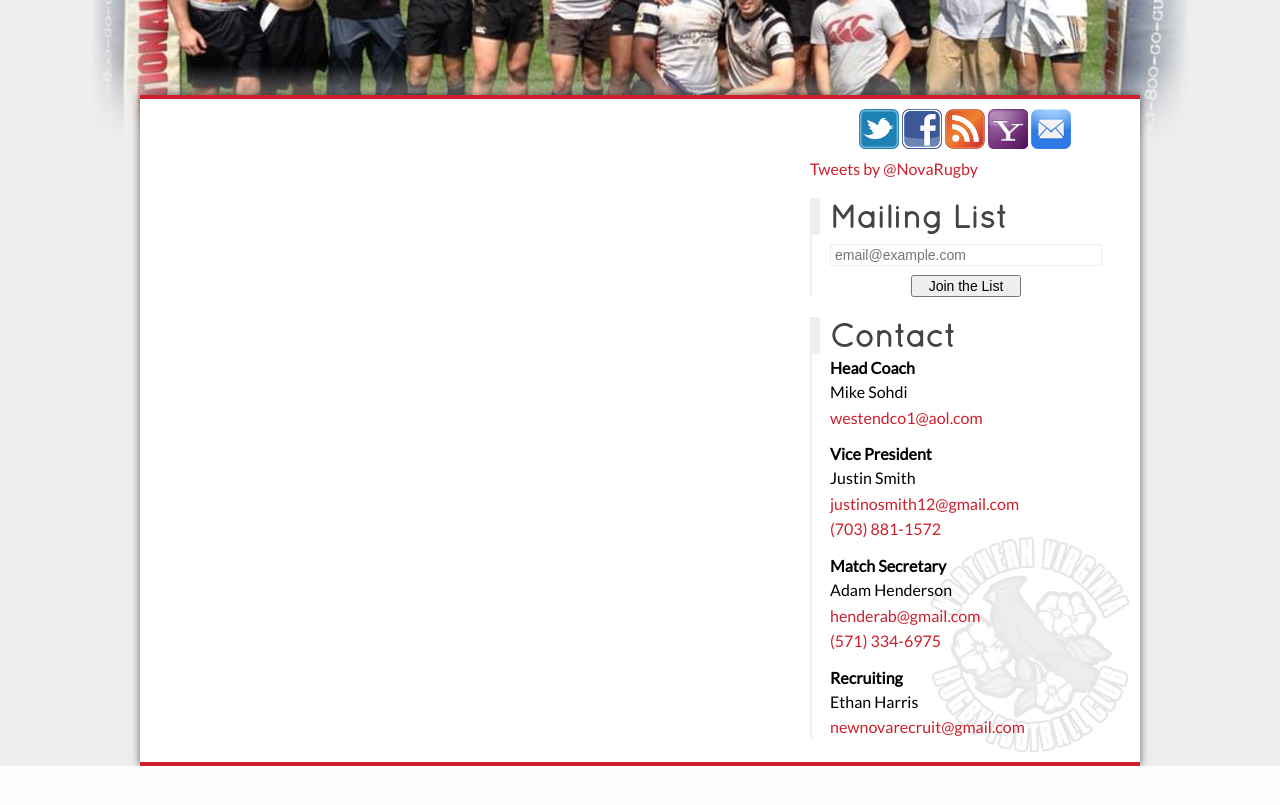
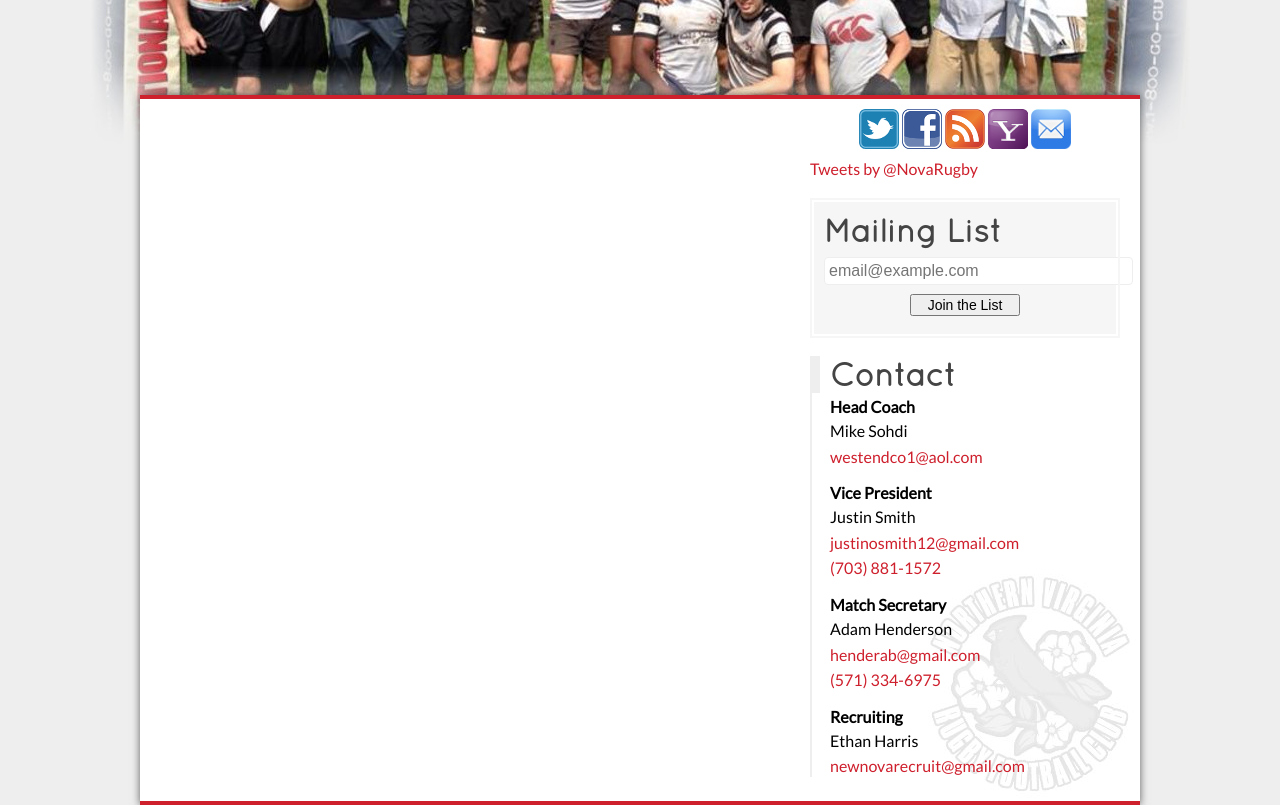
Before and after one commit to edevine/novarugby, a PHP site: template view/_header.html in a window 1280 px wide. Shown: the part 255-1060 px from the top of the page. Before the commit the page ends 1021 px from the top, so only its background shows below. Run offline with PHP 8.4, Linux system fonts and the light colour scheme; the template is opened without the code that fills it, so the values that code supplies are empty; some libraries are stand-ins or nearby versions.

Commit message:
modified style for headings and mailing list form

```diff
--- a/style.css
+++ b/style.css
@@ -15,11 +15,11 @@ form p {
 }
 input, select {
     border:1px solid #eee;
-    border-radius:2px;
-    font-size:14px;
+    border-radius:4px;
+    font-size:16px;
     margin:0px;
     outline:0;
-    padding:2px 4px;
+    padding:4px;
 }
 input[type="image"] {
     border:0;
@@ -239,9 +239,12 @@ article.news-item:nth-of-type(even) figure {
 section.contrast {
     background-color:#f6f6f6;
     border:2px solid white;
-    margin:32px 2px 22px 2px;
+    margin:22px 2px 2px 2px;
     outline:2px solid #f6f6f6;
     padding:10px;
+}
+main section.contrast {
+    margin-top:32px;
 }
 .contact > * {
     margin:4px 20px 4px 18px;
@@ -278,14 +281,14 @@ ul.roster img {
     width:80px;
 }
 ul.roster p {
-    font-size:14px;
+    font-size:0.875em;
     margin:0px;
 }
 aside#sidebar {
     float:right;
     width:310px;
 }
-aside#sidebar section {
+aside#sidebar section:not(.contrast) {
     border-left:2px solid #eee;
     margin-top:20px;
 }
--- a/view/_aside.html
+++ b/view/_aside.html
@@ -9,10 +9,8 @@
         </div>
     </div>
     <a class="twitter-timeline" width="320" height="400" data-dnt="true" href="https://twitter.com/NovaRugby" data-widget-id="430773984968187904">Tweets by @NovaRugby</a>
-    <section class="mailing-list">
-        <header>
-            <h2>Mailing List</h2>
-        </header>
+    <section class="contrast mailing-list">
+        <h2>Mailing List</h2>
         <form method="get" action="http://groups.yahoo.com/subscribe/novarugby" target="_blank">
             <p> <input type="text" name="user" size="30" placeholder="email@example.com">
             <p> <button type="submit" style="width:110px;">Join the List</button>
```
Also changed, not shown: other parts of style.css (+11 -23 lines).
